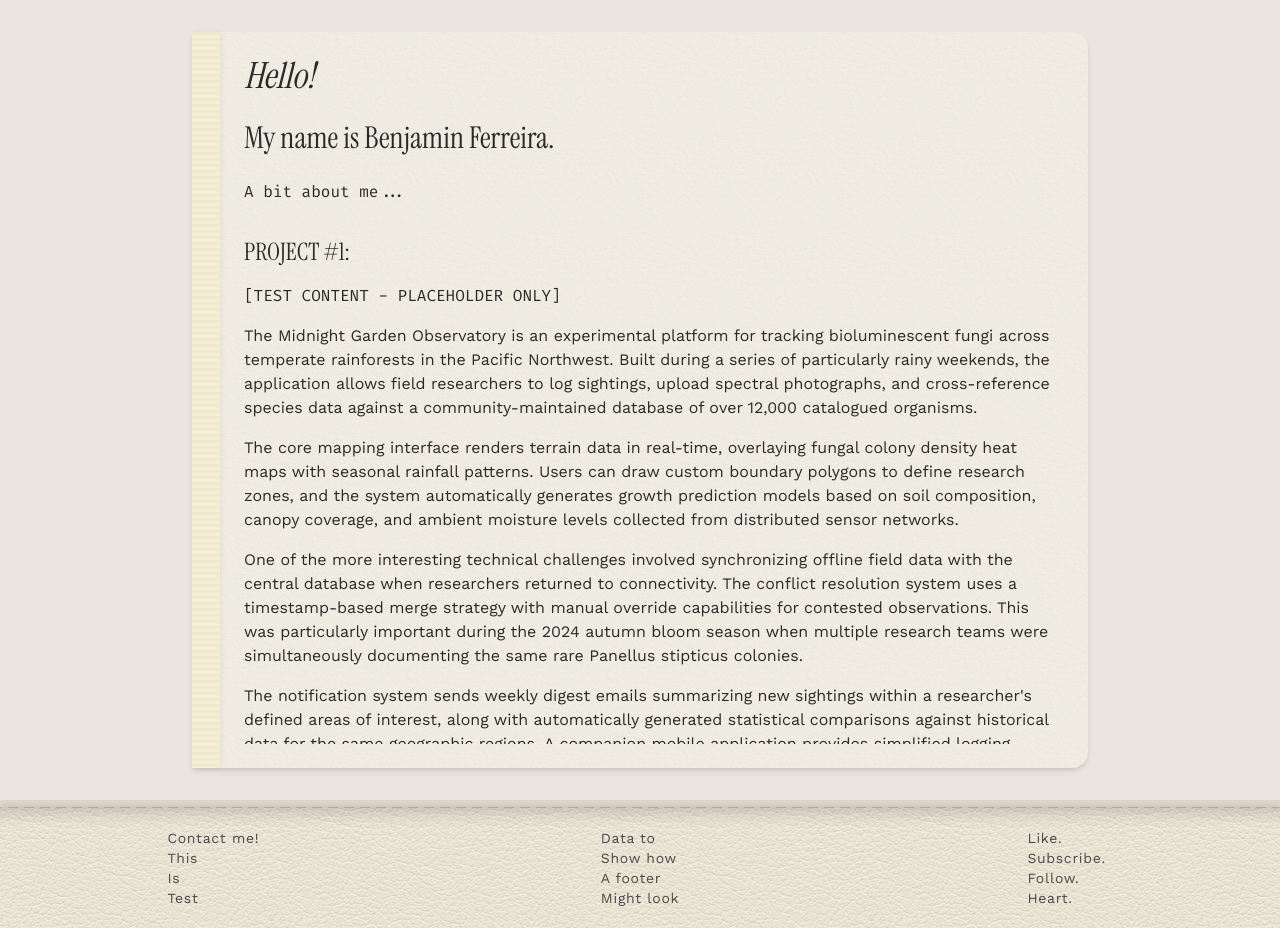
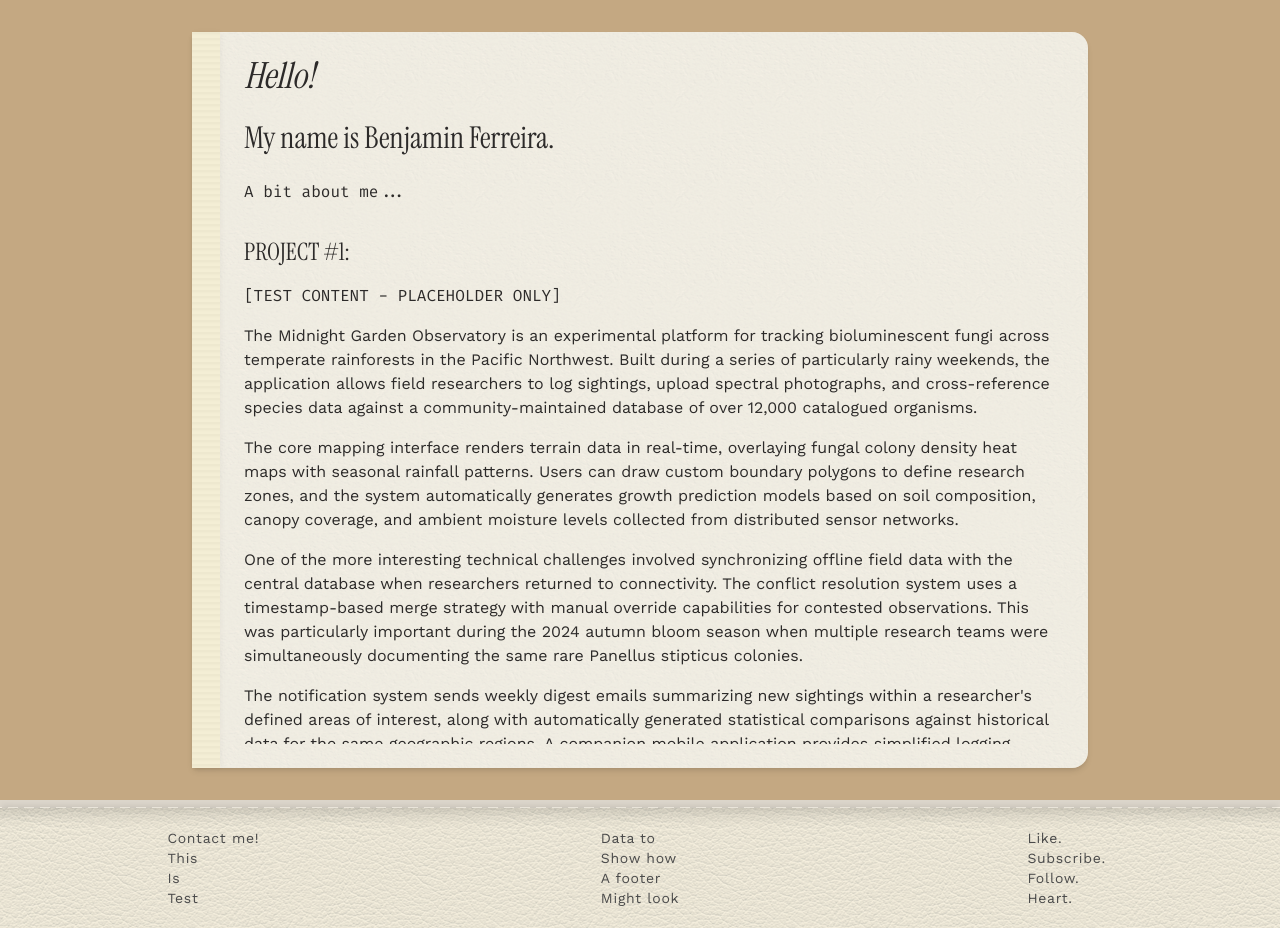
Before and after one commit to benjaminferreira/benjaminferreira.dev, a Next.js app: page / in a window 1280 px wide. Built offline with nearby package versions, Linux system fonts and the light colour scheme.

Commit message:
Tweaking background and footer threading colors

```diff
--- a/src/app/(notebook)/layout.tsx
+++ b/src/app/(notebook)/layout.tsx
@@ -2,7 +2,7 @@ import Canvas from "@/components/Canvas";
 
 export default function NotebookLayout({ children }: { children: React.ReactNode }) {
 	return (
-		<div className="bg-divider flex flex-col">
+		<div className="bg-birch flex flex-col">
 			{/* Notebook Area */}
 			<main className="h-screen py-8 px-4 sm:px-12 min-h-0">
 				{/* Notebook Itself (the content) */}
@@ -13,7 +13,7 @@ export default function NotebookLayout({ children }: { children: React.ReactNode
 					{/* Notebook Body */}
 					<section className="flex flex-1 min-h-0 shadow-md rounded-r-2xl">
 						{/* Binding edge (left) */}
-						<aside className="bg-amber-200 shadow-[2px_0_6px_-1px_rgba(0,0,0,0.06)] z-20">
+						<aside className="bg-amber-200 shadow-[1px_0_6px_-1px_rgba(0,0,0,0.06)] z-20">
 							{/* Stitches/spine visual */}
 							<div
 								className="pointer-events-none w-7 opacity-75 h-full"
@@ -45,7 +45,7 @@ export default function NotebookLayout({ children }: { children: React.ReactNode
 					className="h-2 bg-paper-md-dark"
 					style={{
 						backgroundImage:
-							"repeating-linear-gradient(90deg, var(--color-kraft) 0px, var(--color-kraft) 10px, transparent 8px, transparent 16px)",
+							"repeating-linear-gradient(90deg, var(--color-paper-md) 0px, var(--color-paper-md) 10px, transparent 8px, transparent 16px)",
 						backgroundSize: "16px 1px",
 						backgroundRepeat: "repeat-x",
 						backgroundPosition: "center bottom",
--- a/src/app/globals.css
+++ b/src/app/globals.css
@@ -16,6 +16,12 @@
 	--color-charcoal: #1c1c1c;
 	--color-kraft: #d2b48c;
 	--color-tracing: rgba(255, 255, 255, 0.4);
+
+	/* Desks (Backgrounds) */
+	--color-birch: #c4a882;
+	--color-cork: #b8956b;
+	--color-oak: #8b7355;
+	--color-slate: #6b6b6b;
 
 	/* Graphite (Text & Borders) */
 	--color-graphite-2b: #4a4a4a;
```
